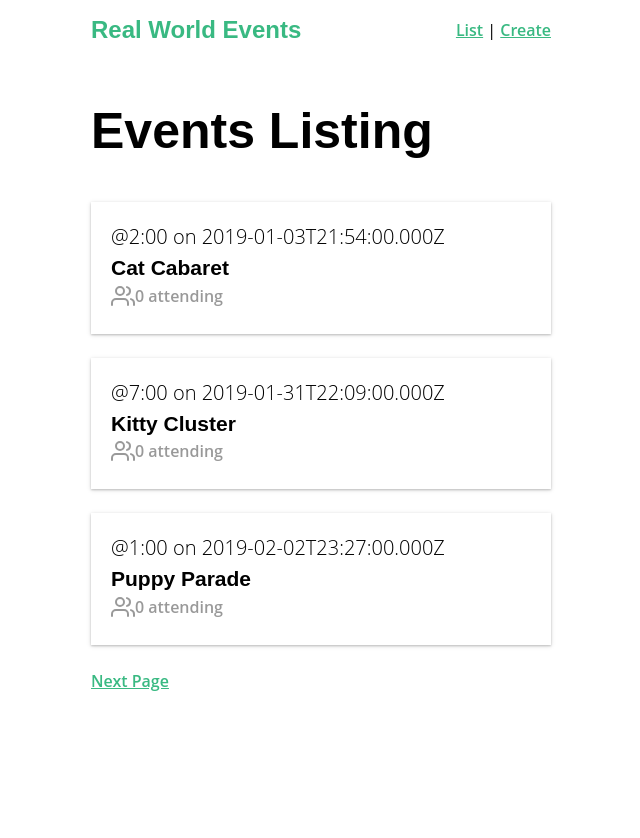
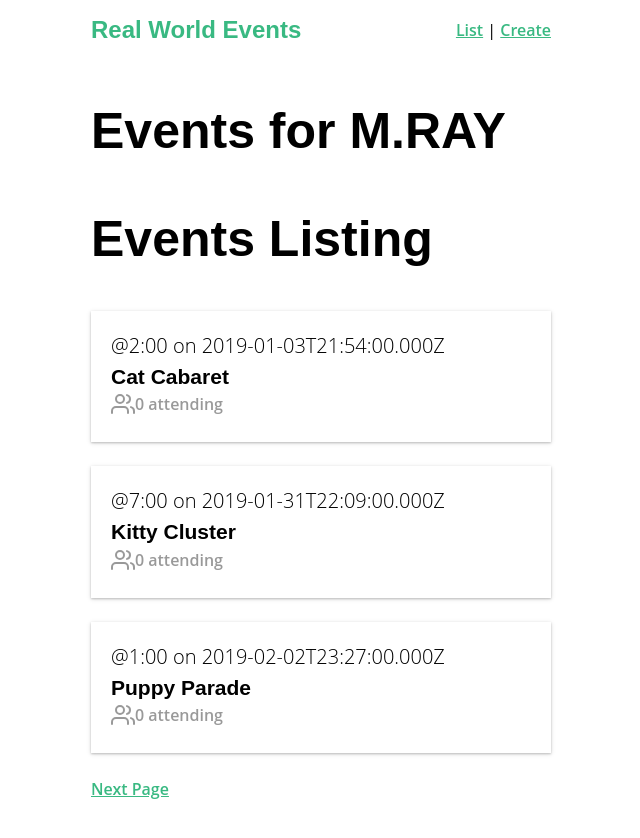
Before and after one commit to M-RAY47/real-world-vue, a Vue app: page / in a window 1280 px wide. Shown: the top 838 px of the page, without its empty margins (339-979 px from the left). Before the commit the page ends 800 px from the top, so only its background shows below. Built offline with nearby package versions, Linux system fonts and the light colour scheme; data requests are answered from the project's data file.

Commit message:
added user name to be displayed on the events list

```diff
--- a/src/views/EventList.vue
+++ b/src/views/EventList.vue
@@ -1,5 +1,6 @@
 <template>
   <div>
+    <h1>Events for {{ user.name }}</h1>
     <h1>Events Listing</h1>
     <EventCard v-for="event in events" :key="event.id" :event="event" />
     <template v-if="page != 1">
@@ -41,7 +42,7 @@ export default {
     hasNextPage() {
       return this.totalEvents > this.page * this.perPage;
     },
-    ...mapState(["events", "totalEvents"]),
+    ...mapState(["events", "totalEvents", 'user']),
   },
 };
 </script>
```
